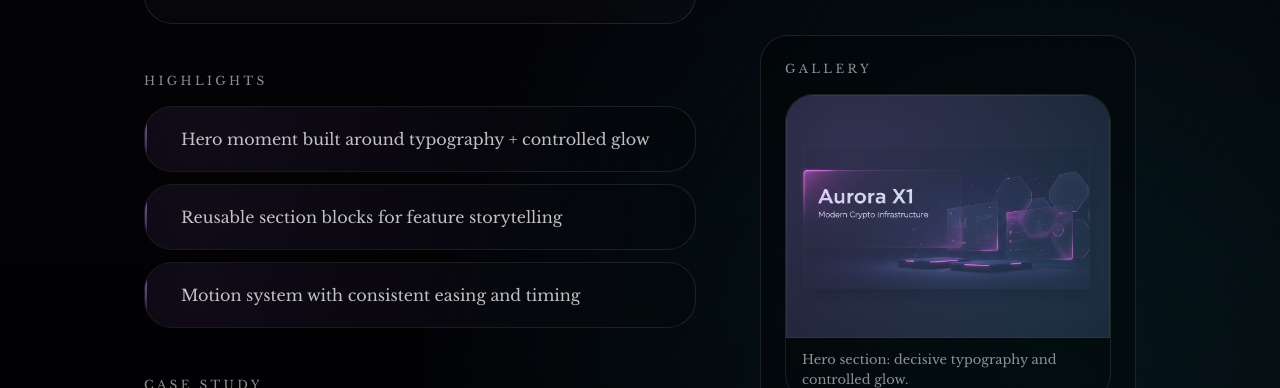
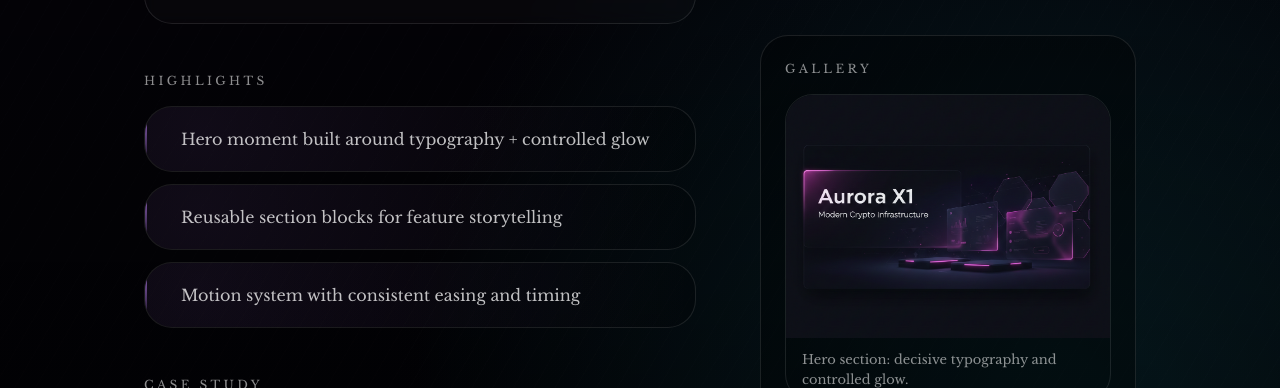
Before and after one commit to aniiKhachunts/ani-khachunts, a React (Vite) app: page /projects/aurora-x1-landing in a window 1280 px wide. Shown: the part 1496-1884 px from the top of the page. Built offline with nearby package versions, Linux system fonts and the light colour scheme; the HTML template or start-up script is replaced by a standard one; a web font is replaced by a local one.

Commit message:
minor style change

```diff
--- a/src/pages/Projects/ProjectPage.tsx
+++ b/src/pages/Projects/ProjectPage.tsx
@@ -461,16 +461,6 @@ export default function ProjectPage() {
                                                         className="absolute inset-0 h-full w-full object-cover object-center"
                                                         draggable={false}
                                                     />
-
-                                                    <div
-                                                        className="absolute inset-0"
-                                                        style={{
-                                                            backgroundImage:
-                                                                "radial-gradient(750px circle at 18% 22%, var(--p-glow1), transparent 58%), radial-gradient(750px circle at 82% 74%, var(--p-glow2), transparent 60%)"
-                                                        }}
-                                                    />
-
-                                                    <div className="absolute inset-0 shadow-[inset_0_0_0_1px_rgba(255,255,255,0.06)]" />
                                                 </>
                                             )}
                                         </div>
```
